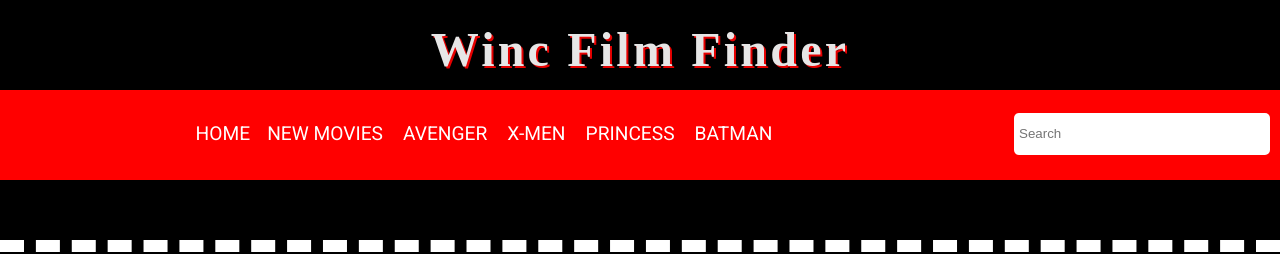
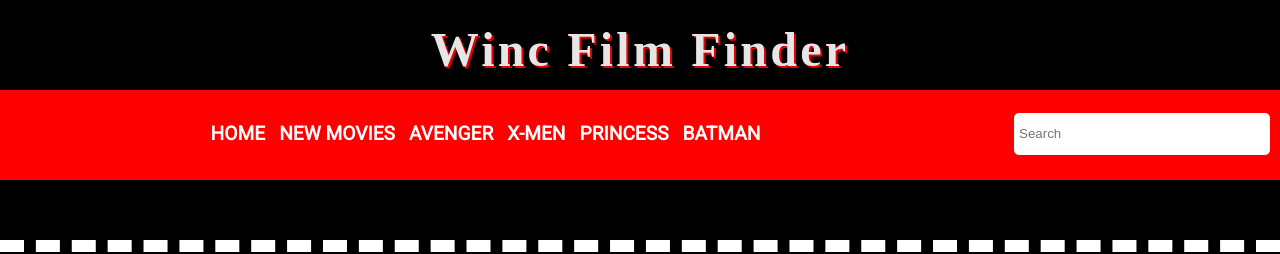
Before and after one commit to FrieXaCi/film-finder-final, a plain HTML site: page index.html in a window 1280 px wide. Shown: the top 254 px of the page. Drawn offline with Linux system fonts and the light colour scheme; a web font is replaced by a local one.

Commit message:
aanpassing label

```diff
--- a/style/style.scss
+++ b/style/style.scss
@@ -51,6 +51,7 @@ header {
       font-family: $fontSmall;
       font-size: 0.5rem;
       line-height: 15px;
+      font-weight: 600;
       text-align: center;
       text-decoration: none;
       cursor: pointer;
@@ -67,10 +68,10 @@ header {
     }
 
     .radio-btn label {
-      margin: 3px;
       padding: 5px;
       font-family: $fontSmall;
       font-size: 0.5rem;
+      font-weight: 600;
       line-height: 15px;
       text-align: center;
       cursor: pointer;
```
Also changed, not shown: style/style.css, 1 other file.
